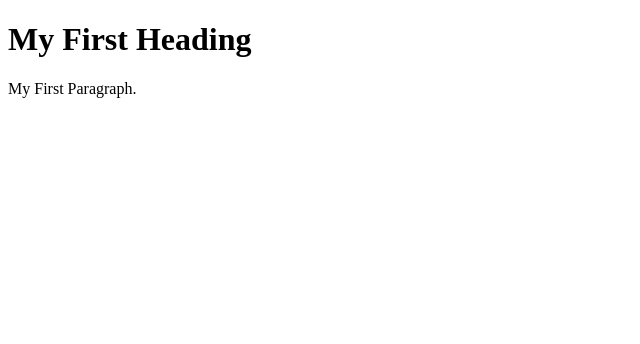
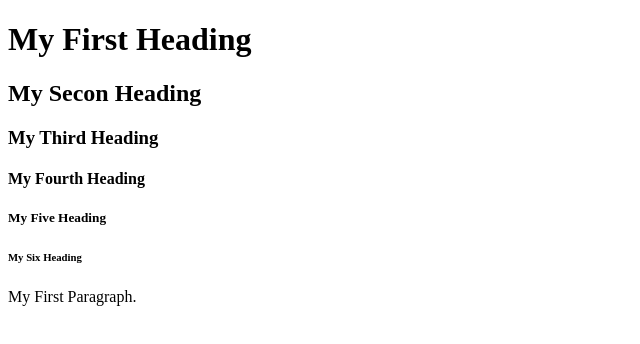
Before and after one commit to renaldimaulanaishak/risyanz.github.io, a plain HTML site: page index.html in a window 1280 px wide. Shown: the whole page, without its empty margins (0-640 px from the left). Drawn offline with Linux system fonts and the light colour scheme.

Commit message:
Initial commit

```diff
--- a/index.html
+++ b/index.html
@@ -1,7 +1,17 @@
 <!DOCTYPE html>
 <html>
+	<head>
+	<title>Belajar HTML</title>
+	</head>
+
 	<body>
 		<h1>My First Heading</h1>
+		<h2>My Secon Heading</h2>
+		<h3>My Third Heading</h3>
+		<h4>My Fourth Heading</h4>
+		<h5>My Five Heading</h5>
+		<h6>My Six Heading</h6>
 		<p>My First Paragraph.</p>
+
 	</body>
 </html>
```
